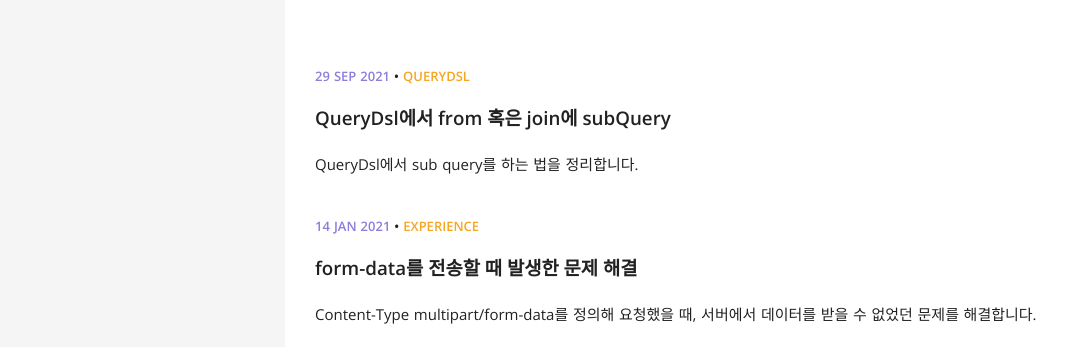
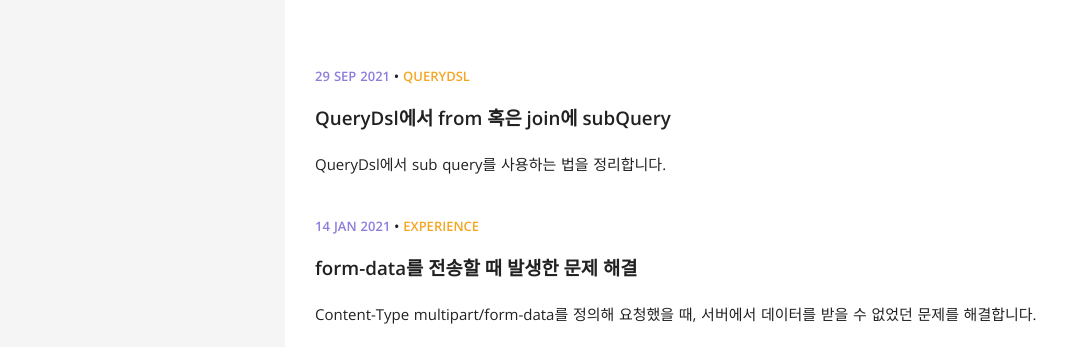
Before and after one commit to pinstinct/pinstinct.github.com, a Jekyll site: the page built from index.html, in a window 1280 px wide. Shown: the top 347 px of the page, without its empty margins (35-1102 px from the left). Built offline with Jekyll 4.4.1, drawn with Linux system fonts in a browser that asks for light colours; comment, search, counter and statistics services are not loaded; some of the changed lines change nothing that is shown.

Commit message:
Update 2021-09-29-querydsl-subquery.md

````diff
--- a/_posts/2021-09-29-querydsl-subquery.md
+++ b/_posts/2021-09-29-querydsl-subquery.md
@@ -3,10 +3,10 @@
 title: QueryDsl에서 from 혹은 join에 subQuery
 categories: querydsl
 tags: [java, spring, querydsl]
-excerpt: QueryDsl에서 sub query를 하는 법을 정리합니다.
+excerpt: QueryDsl에서 sub query를 사용하는 법을 정리합니다.
 ---
 
-### sub query
+### sub query
 
 
 `SubQueryExpression`은 sub query를 표현합니다. 아래와 같이 subQuery를 선언합니다.
@@ -14,11 +14,9 @@
 
 ```java
 import static com.querydsl.sql.SQLExpressions.select;
-
 import com.querydsl.core.types.SubQueryExpression;
 
 QSurvey survey = QSurvey.survey;
-
 SubQueryExpression<String> subQuery = select(survey.name)
   .from(survey);
 
@@ -28,9 +26,7 @@
 
 ```java
 import static com.querydsl.core.types.dsl.Expressions.stringPath;
-
 import com.querydsl.core.types.dsl.StringPath;
-
 
 final StringPath subQueryAlias = stringPath("subQueryAlias");
 
@@ -49,7 +45,7 @@
 ```
 
 
-### multi table union sub query
+### multi table union sub query
 
 
 ```java
@@ -65,13 +61,13 @@
 final StringPath unionQueryAlias = stringPath("unionQueryAlias");
 
 SubQueryExpression<Tuple> employeeQuery = select(
-    http://employee.id.as(id),
-    http://employee.name.as(name))
+    employee.id.as(id),
+    employee.name.as(name))
     .from(employee);
 
 SubQueryExpression<Tuple> surveyQuery = select(
-    http://survey.employeeId.as(id),
-    http://survey.name.as(name))
+    survey.employeeId.as(id),
+    survey.name.as(name))
     .from(survey);
 
 SubQueryExpression<Tuple> unionQuery = unionAll(employeeQuery, surveyQuery);
````
